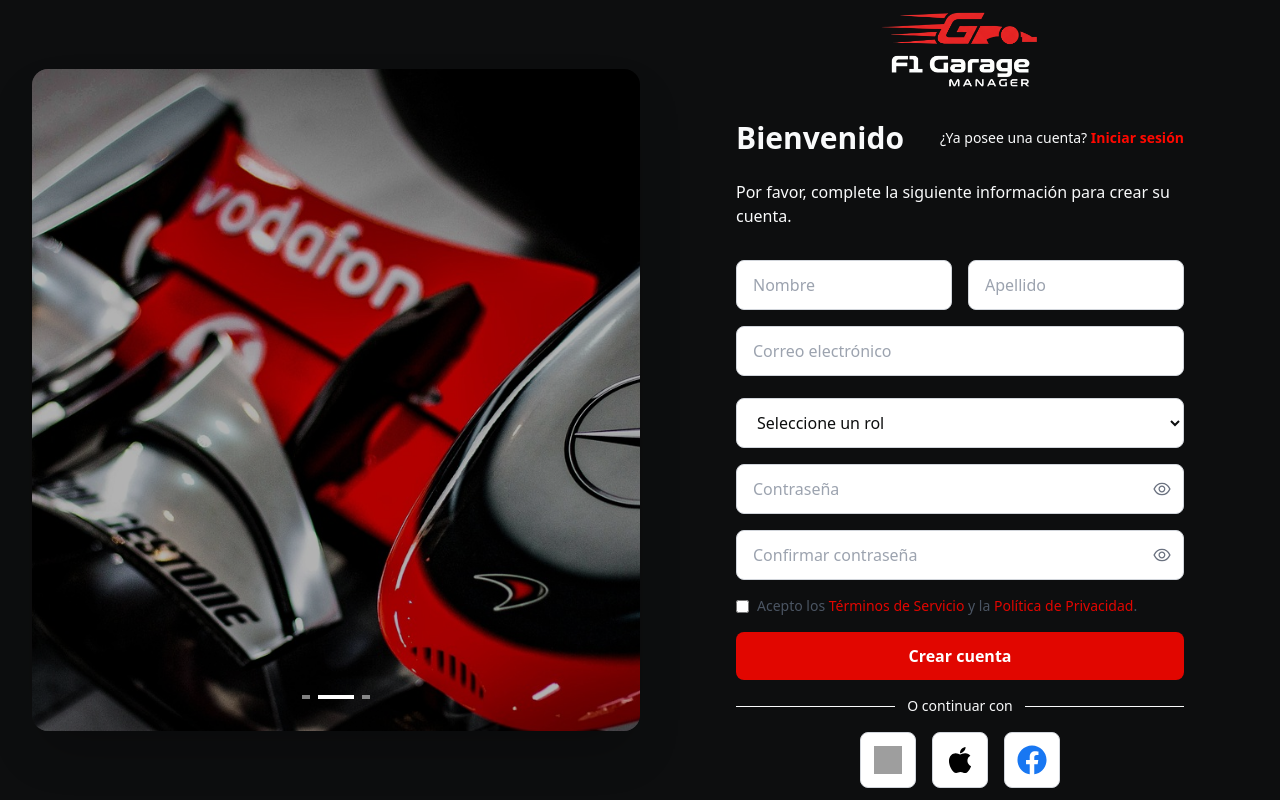
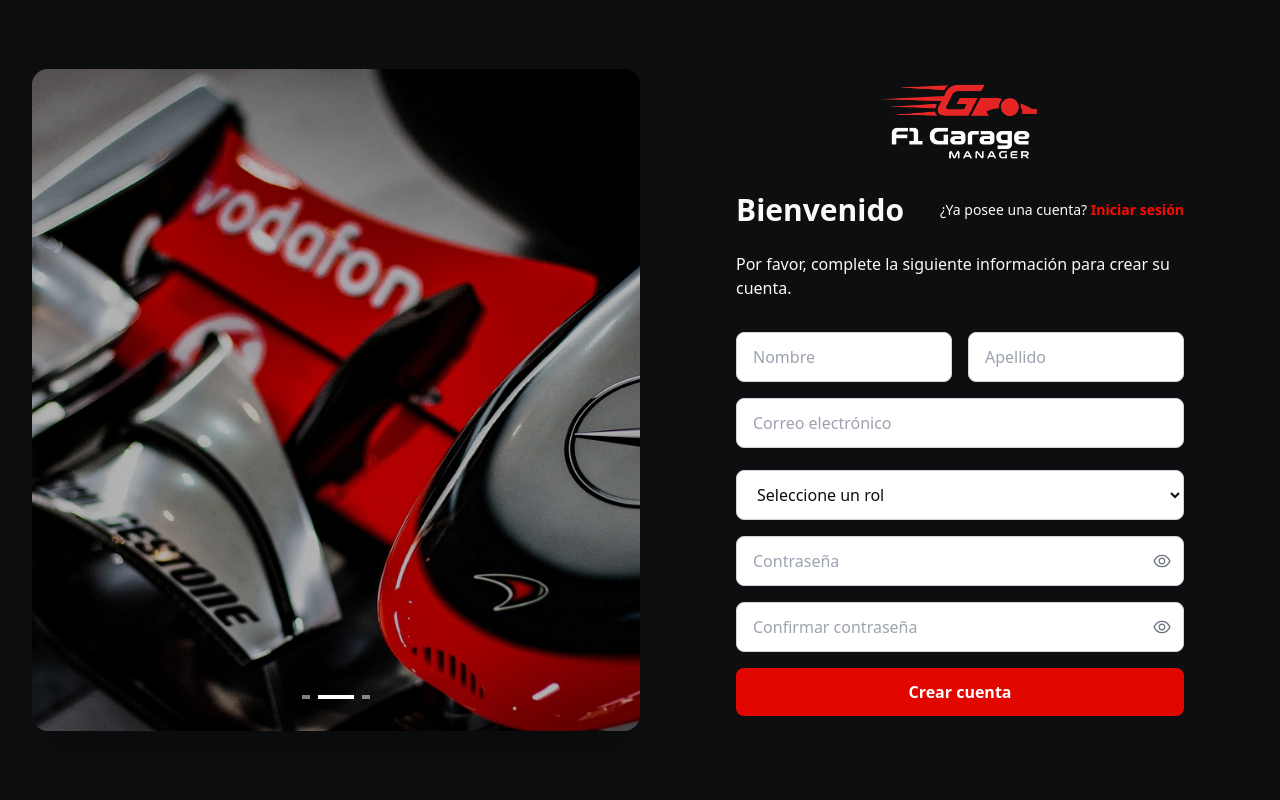
Before and after one commit to brema026/F1-Garage-Manager, a React (Create React App) app in the folder frontend/: page /register in a window 1280 px wide. Built offline with nearby package versions, Linux system fonts and the light colour scheme; grey boxes are pictures that could not be loaded.

Commit message:
[[REFACTOR] Remove unnecessary authentication UI elements

```diff
--- a/frontend/src/components/auth/LoginForm.jsx
+++ b/frontend/src/components/auth/LoginForm.jsx
@@ -78,13 +78,6 @@
             </button>
           </div>
 
-          {/* Forgot Password */}
-          <div className="text-right">
-            <a href="#" className="text-sm text-light font-semibold hover:underline">
-              ¿Olvidó su contraseña?
-            </a>
-          </div>
-
           {/* Login Button */}
           <button
             type="submit"
@@ -93,26 +86,6 @@
             Iniciar sesión
           </button>
         </form>
-
-        {/* Divider */}
-        <div className="flex items-center my-6">
-          <div className="flex-1 border-t border-light"></div>
-          <span className="px-3 text-light text-sm">O continúa con</span>
-          <div className="flex-1 border-t border-light"></div>
-        </div>
-
-        {/* Social Login Buttons */}
-        <div className="flex gap-4 justify-center">
-          <button className="flex items-center justify-center w-14 h-14 border border-gray-300 rounded-lg bg-white hover:bg-gray-300 transition-colors">
-            <img src="https://www.svgrepo.com/show/475656/google-color.svg" alt="Google" className="w-7 h-7" />
-          </button>
-          <button className="flex items-center justify-center w-14 h-14 border border-gray-300 rounded-lg bg-white hover:bg-gray-300 transition-colors">
-            <FaApple className="text-3xl text-black" />
-          </button>
-          <button className="flex items-center justify-center w-14 h-14 border border-gray-300 rounded-lg bg-white hover:bg-gray-300 transition-colors">
-            <FaFacebook className="text-3xl" style={{ color: '#1877F2' }} />
-          </button>
-        </div>
       </div>
     </div>
   )
--- a/frontend/src/components/auth/RegisterForm.jsx
+++ b/frontend/src/components/auth/RegisterForm.jsx
@@ -126,18 +126,6 @@
                         </button>
                     </div>
 
-                    {/* Terms and Conditions Checkbox */}
-                    <div className="flex items-start">
-                        <input
-                            type="checkbox"
-                            id="terms"
-                            className="mt-1 mr-2 text-primary focus:ring-primary accent-primary"
-                        />
-                        <label htmlFor="terms" className="text-sm text-gray-600">
-                            Acepto los <a href="#" className="text-primary hover:underline">Términos de Servicio</a> y la <a href="#" className="text-primary hover:underline">Política de Privacidad</a>.
-                        </label>
-                    </div>
-
                     {/* Submit Button */}
                     <button
                         type="submit"
@@ -145,26 +133,6 @@
                     >
                         Crear cuenta
                     </button>
-
-                    {/* Divider */}
-                    <div className="flex items-center my-6">
-                        <div className="flex-1 border-t border-light"></div>
-                        <span className="px-3 text-light text-sm">O continuar con</span>
-                        <div className="flex-1 border-t border-light"></div>
-                    </div>
-
-                    {/* Social Register Buttons */}
-                    <div className="flex gap-4 justify-center">
-                        <button className="flex items-center justify-center w-14 h-14 border border-gray-300 rounded-lg bg-white hover:bg-gray-300 transition-colors">
-                            <img src="https://www.svgrepo.com/show/475656/google-color.svg" alt="Google" className="w-7 h-7" />
-                        </button>
-                        <button className="flex items-center justify-center w-14 h-14 border border-gray-300 rounded-lg bg-white hover:bg-gray-300 transition-colors">
-                            <FaApple className="text-3xl text-black" />
-                        </button>
-                        <button className="flex items-center justify-center w-14 h-14 border border-gray-300 rounded-lg bg-white hover:bg-gray-300 transition-colors">
-                            <FaFacebook className="text-3xl" style={{ color: '#1877F2' }} />
-                        </button>
-                    </div>
                 </form>
             </div>
         </div>
```
